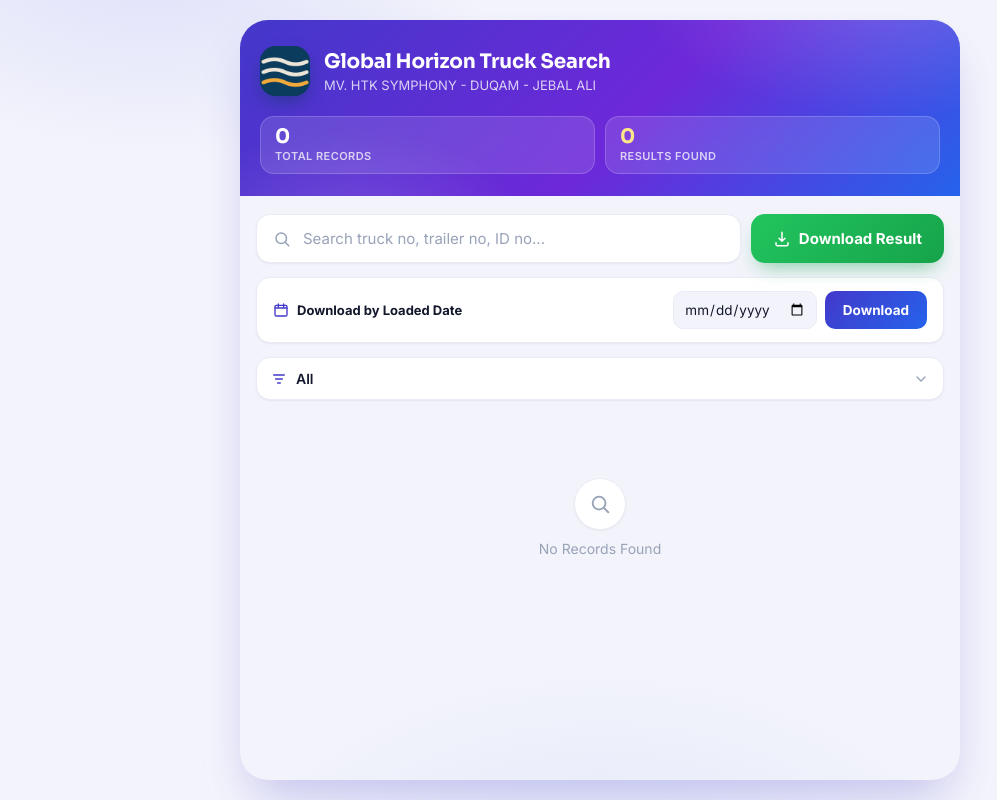
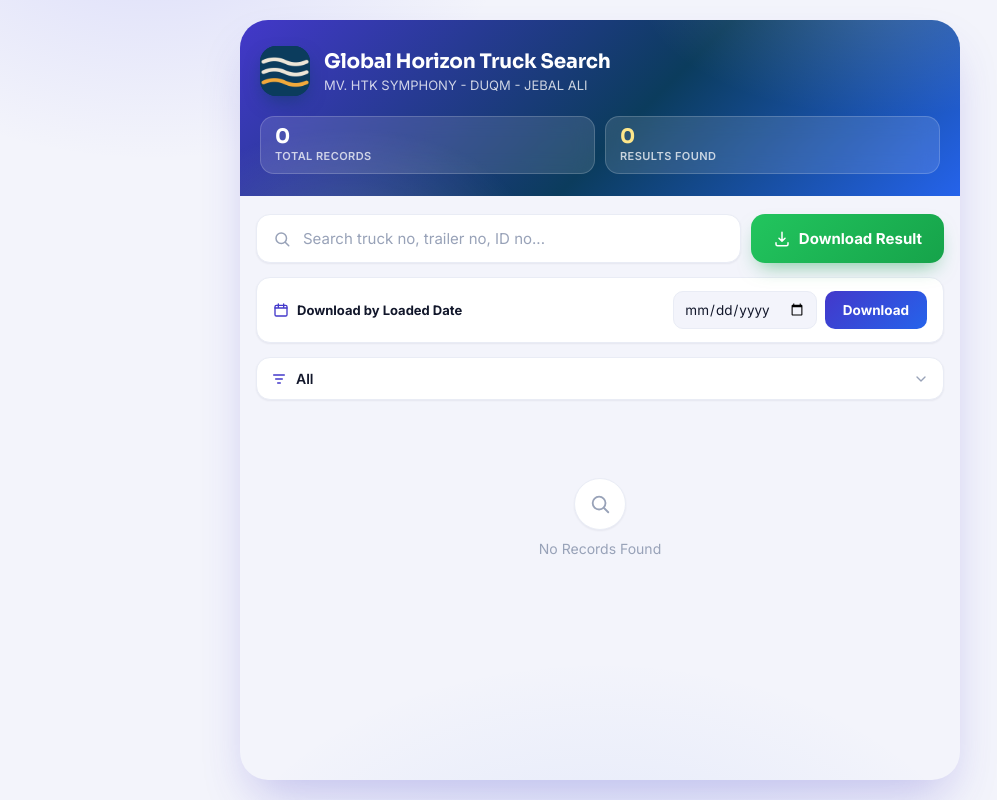
Before and after one commit to connectharundas/global-pacific-truck-search, a Flask app: page / in a window 1280 px wide. Shown: the whole page, without its empty margins (40-1037 px from the left). Run offline with Flask 3, Linux system fonts and the light colour scheme; data that the repository does not hold is empty.

Commit message:
Shrink header logo, fix DUQM spelling, change header purple to #0b3c5d
Co-Authored-By: Claude Sonnet 5.5 <noreply@anthropic.com>

```diff
--- a/static/css/style.css
+++ b/static/css/style.css
@@ -14,7 +14,7 @@
     --surface: #ffffff;
     --canvas: #f3f4fb;
     --brand-1: #4338ca;
-    --brand-2: #6d28d9;
+    --brand-2: #0b3c5d;
     --brand-3: #2563eb;
     --accent: #f59e0b;
     --success: #16a34a;
@@ -110,8 +110,8 @@ body {
     height: 50px;
     flex: 0 0 auto;
     border-radius: 16px;
-    background: #0b3a5c;
-    box-shadow: 0 8px 18px -4px rgba(11, 58, 92, 0.55);
+    background: #0b3c5d;
+    box-shadow: 0 8px 18px -4px rgba(11, 60, 93, 0.55);
     overflow: hidden;
     display: flex;
     align-items: center;
--- a/templates/index.html
+++ b/templates/index.html
@@ -13,7 +13,7 @@
     <link rel="preconnect" href="https://fonts.gstatic.com" crossorigin>
     <link href="https://fonts.googleapis.com/css2?family=Inter:wght@400;500;600;700;800&family=Sora:wght@600;700;800&display=swap" rel="stylesheet">
 
-    <link rel="stylesheet" href="{{ url_for('static', filename='css/style.css') }}">
+    <link rel="stylesheet" href="{{ url_for('static', filename='css/style.css', v='3') }}">
 
 </head>
 
@@ -26,10 +26,10 @@
     <!-- HEADER -->
     <header class="app-header">
         <div class="app-header-row">
-            <div class="app-header-icon"><img src="{{ url_for('static', filename='img/logo.png') }}" alt="Global Horizon logo"></div>
+            <div class="app-header-icon"><img src="{{ url_for('static', filename='img/logo.png') }}" alt="Global Horizon logo" width="50" height="50"></div>
             <div class="app-header-text">
                 <h1>Global Horizon Truck Search</h1>
-                <p>MV. HTK SYMPHONY - DUQAM - JEBAL ALI</p>
+                <p>MV. HTK SYMPHONY - DUQM - JEBAL ALI</p>
             </div>
         </div>
 
```
